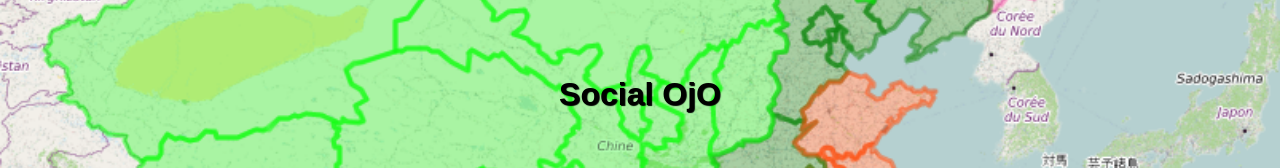
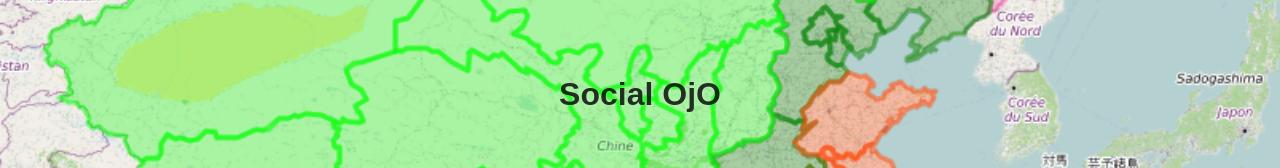
Before and after one commit to heimoshuiyu/social-ojo.org, a Next.js app: page / in a window 1280 px wide. Shown: the part 127-295 px from the top of the page. Built offline with nearby package versions, Linux system fonts and the light colour scheme.

Commit message:
优化 title 显示效果 opacity 0.8 white shadow

```diff
--- a/styles/Header.module.css
+++ b/styles/Header.module.css
@@ -34,5 +34,6 @@
   text-align: center;
   font-size: 2rem;
   line-height: 3rem;
-  text-shadow: 1px 1px 1px black;
+  text-shadow: 0px 0px 1px rgba(255, 255, 255, 0.7);
+  opacity: 0.8;
 }
```
